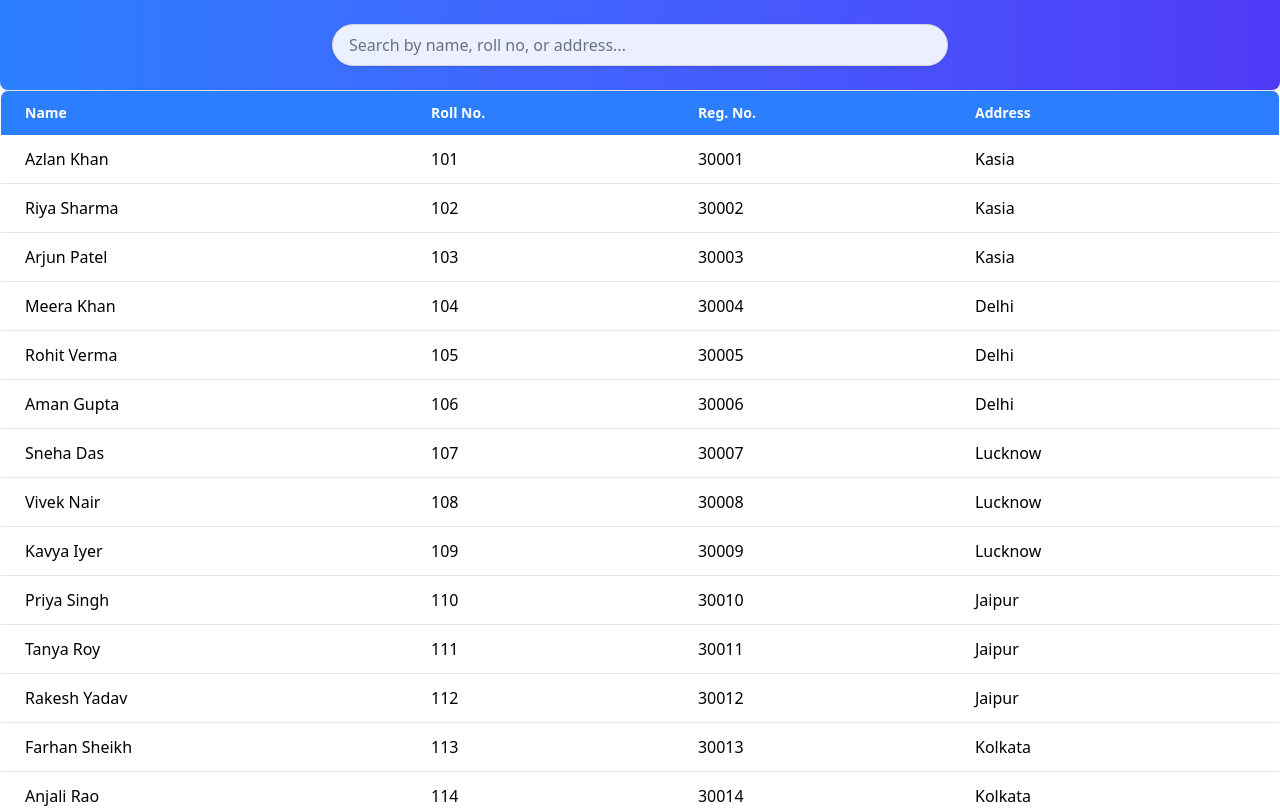
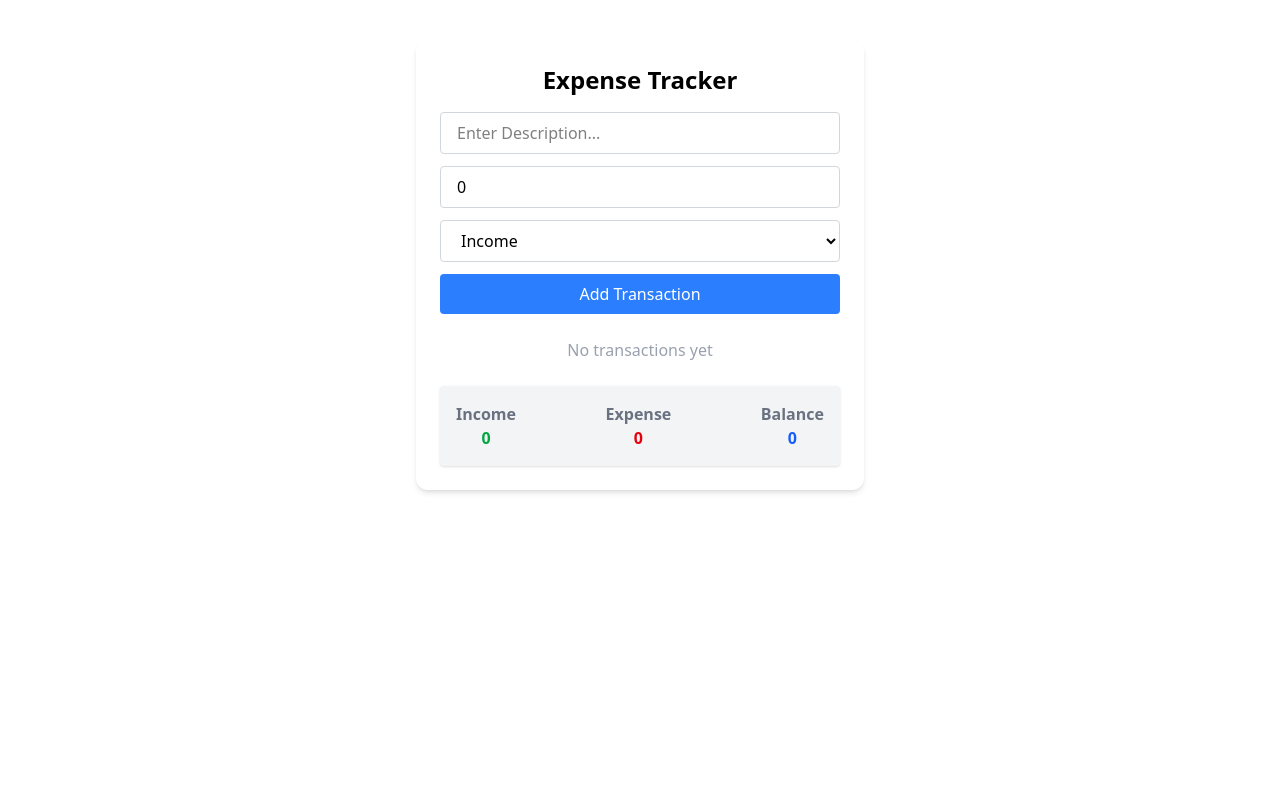
Before and after one commit to azlanjamshed/REact, a React (Vite) app: page / in a window 1280 px wide. Shown: the top 808 px of the page. Built offline with nearby package versions, Linux system fonts and the light colour scheme.

Commit message:
Expense Tracker

```diff
--- a/src/App.jsx
+++ b/src/App.jsx
@@ -1,4 +1,5 @@
 import Count from "./pages/Count";
+import ExpenseTracker from "./pages/ExpenseTracker";
 import SearchFilter from "./pages/SearchFilter";
 import Todo from "./pages/Todo";
 
@@ -7,7 +8,8 @@ function App() {
     <>
       {/* <Count /> */}
       {/* <Todo /> */}
-      <SearchFilter />
+      {/* <SearchFilter /> */}
+      <ExpenseTracker />
     </>
   );
 }
--- /dev/null
+++ b/src/pages/ExpenseTracker.jsx
@@ -0,0 +1,107 @@
+import React, { useState } from "react";
+
+const ExpenseTracker = () => {
+  const [amount, setAmount] = useState(0);
+  const [description, setDescription] = useState("");
+  const [type, setType] = useState("income");
+  const [transaction, setTransaction] = useState([]);
+
+  const addTransaction = () => {
+    if (!description || !amount) return;
+    setTransaction([
+      ...transaction,
+      { description, amount: Number(amount), type },
+    ]);
+    setAmount("");
+    setDescription("");
+  };
+
+  const handleSubmit = (e) => {
+    e.preventDefault();
+    addTransaction();
+  };
+  const totalIncome = transaction
+    .filter((t) => t.type === "income")
+    .reduce((acc, curr) => acc + curr.amount, 0);
+
+  const totalExpense = transaction
+    .filter((t) => t.type === "expense")
+    .reduce((acc, curr) => acc + curr.amount, 0);
+
+  const balance = totalIncome - totalExpense;
+
+  return (
+    <div className="max-w-md mx-auto mt-10 p-6 bg-white rounded-xl shadow-md">
+      <h1 className="text-2xl font-bold mb-4 text-center">Expense Tracker</h1>
+
+      {/* Form */}
+      <form onSubmit={handleSubmit} className="flex flex-col gap-3 mb-6">
+        <input
+          type="text"
+          placeholder="Enter Description..."
+          value={description}
+          onChange={(e) => setDescription(e.target.value)}
+          className="px-4 py-2 border border-gray-300 rounded focus:outline-none focus:ring-2 focus:ring-blue-400"
+        />
+        <input
+          type="number"
+          placeholder="Enter Amount"
+          value={amount}
+          onChange={(e) => setAmount(Number(e.target.value))}
+          className="px-4 py-2 border border-gray-300 rounded focus:outline-none focus:ring-2 focus:ring-blue-400"
+        />
+        <select
+          value={type}
+          onChange={(e) => setType(e.target.value)}
+          className="px-4 py-2 border border-gray-300 rounded focus:outline-none focus:ring-2 focus:ring-blue-400"
+        >
+          <option value="income">Income</option>
+          <option value="expense">Expense</option>
+        </select>
+        <button
+          type="submit"
+          className="px-4 py-2 bg-blue-500 text-white rounded hover:bg-blue-600 transition-colors"
+        >
+          Add Transaction
+        </button>
+      </form>
+
+      {/* Transaction List */}
+      <div className="space-y-2">
+        {transaction.length === 0 ? (
+          <p className="text-center text-gray-400">No transactions yet</p>
+        ) : (
+          transaction.map((t, i) => (
+            <div
+              key={i}
+              className={`flex justify-between p-3 rounded shadow-sm ${
+                t.type === "income"
+                  ? "bg-green-100 text-green-700"
+                  : "bg-red-100 text-red-700"
+              }`}
+            >
+              <span>{t.description}</span>
+              <span>{t.amount}</span>
+            </div>
+          ))
+        )}
+      </div>
+      <div className="mt-6 p-4 bg-gray-100 rounded shadow flex justify-between">
+        <div className="flex flex-col items-center">
+          <span className="text-gray-500 font-semibold">Income</span>
+          <span className="text-green-600 font-bold">{totalIncome}</span>
+        </div>
+        <div className="flex flex-col items-center">
+          <span className="text-gray-500 font-semibold">Expense</span>
+          <span className="text-red-600 font-bold">{totalExpense}</span>
+        </div>
+        <div className="flex flex-col items-center">
+          <span className="text-gray-500 font-semibold">Balance</span>
+          <span className="text-blue-600 font-bold">{balance}</span>
+        </div>
+      </div>
+    </div>
+  );
+};
+
+export default ExpenseTracker;
```
